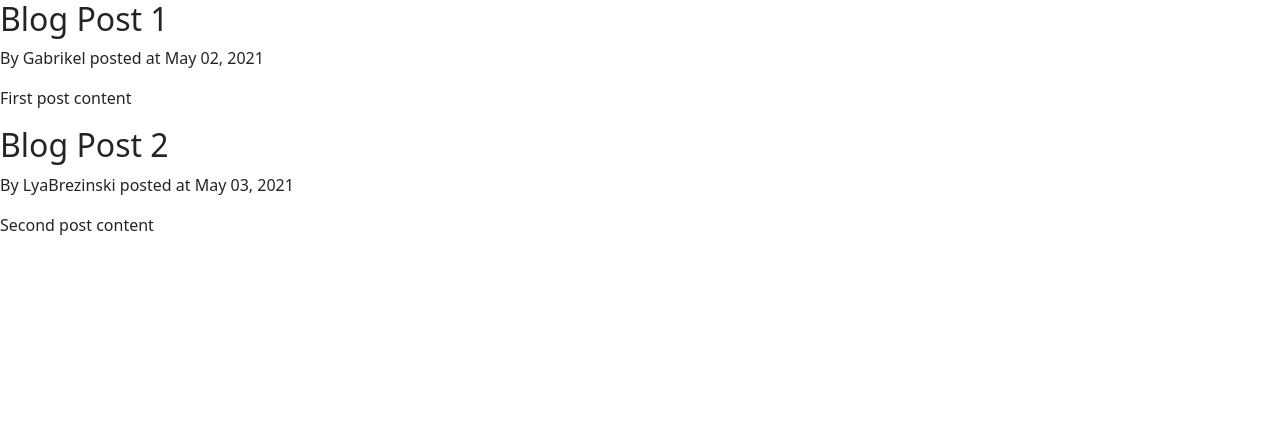
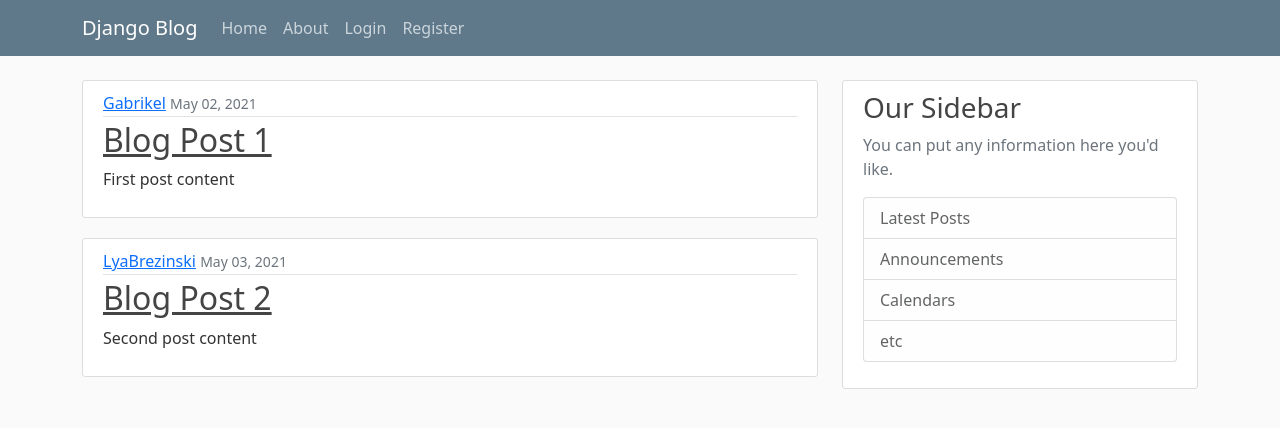
Before and after one commit to Gabrikel/django-blog, a Django app: page / in a window 1280 px wide. Shown: the top 428 px of the page. Run offline with Django 3.2, Linux system fonts and the light colour scheme.

Commit message:
templates finnalized

```diff
--- /dev/null
+++ b/blog/static/blog/main.css
@@ -0,0 +1,84 @@
+body {
+    background: #fafafa;
+    color: #333333;
+    margin-top: 5rem;
+  }
+
+  h1, h2, h3, h4, h5, h6 {
+    color: #444444;
+  }
+
+  ul {
+    margin: 0;
+  }
+
+  .bg-steel {
+    background-color: #5f788a;
+  }
+
+  .site-header .navbar-nav .nav-link {
+    color: #cbd5db;
+  }
+
+  .site-header .navbar-nav .nav-link:hover {
+    color: #ffffff;
+  }
+
+  .site-header .navbar-nav .nav-link.active {
+    font-weight: 500;
+  }
+
+  .content-section {
+    background: #ffffff;
+    padding: 10px 20px;
+    border: 1px solid #dddddd;
+    border-radius: 3px;
+    margin-bottom: 20px;
+  }
+
+  .article-title {
+    color: #444444;
+  }
+
+  a.article-title:hover {
+    color: #428bca;
+    text-decoration: none;
+  }
+
+  .article-content {
+    white-space: pre-line;
+  }
+
+  .article-img {
+    height: 65px;
+    width: 65px;
+    margin-right: 16px;
+  }
+
+  .article-metadata {
+    padding-bottom: 1px;
+    margin-bottom: 4px;
+    border-bottom: 1px solid #e3e3e3
+  }
+
+  .article-metadata a:hover {
+    color: #333;
+    text-decoration: none;
+  }
+
+  .article-svg {
+    width: 25px;
+    height: 25px;
+    vertical-align: middle;
+  }
+
+  .account-img {
+    height: 125px;
+    width: 125px;
+    margin-right: 20px;
+    margin-bottom: 16px;
+  }
+
+  .account-heading {
+    font-size: 2.5rem;
+  }
--- a/blog/templates/blog/base.html
+++ b/blog/templates/blog/base.html
@@ -1,3 +1,4 @@
+{% load static %}
 <!DOCTYPE html>
 <html>
 <head>
@@ -8,6 +9,8 @@
     <!-- Bootstrap CSS -->
     <link href="https://cdn.jsdelivr.net/npm/bootstrap@5.0.0-beta3/dist/css/bootstrap.min.css" rel="stylesheet" integrity="sha384-eOJMYsd53ii+scO/bJGFsiCZc+5NDVN2yr8+0RDqr0Ql0h+rP48ckxlpbzKgwra6" crossorigin="anonymous">
 
+    <link rel="stylesheet" type="text/css" href="{% static 'blog/main.css' %}">
+
     {% if title %}
         <title>Django Blog - {{ title }}</title>
     {% else %}
@@ -15,7 +18,48 @@
     {% endif %}
 </head>
 <body>
-    {% block content %}{% endblock %}
+
+    <header class="site-header">
+        <nav class="navbar navbar-expand-md navbar-dark bg-steel fixed-top">
+        <div class="container">
+            <a class="navbar-brand mr-4" href="{% url 'blog-home' %}">Django Blog</a>
+            <button class="navbar-toggler" type="button" data-toggle="collapse" data-target="#navbarToggle" aria-controls="navbarToggle" aria-expanded="false" aria-label="Toggle navigation">
+            <span class="navbar-toggler-icon"></span>
+            </button>
+            <div class="collapse navbar-collapse" id="navbarToggle">
+            <div class="navbar-nav mr-auto">
+                <a class="nav-item nav-link" href="{% url 'blog-home' %}">Home</a>
+                <a class="nav-item nav-link" href="{% url 'blog-about' %}">About</a>
+            </div>
+            <!-- Navbar Right Side -->
+            <div class="navbar-nav">
+                <a class="nav-item nav-link" href="#">Login</a>
+                <a class="nav-item nav-link" href="#">Register</a>
+            </div>
+            </div>
+        </div>
+        </nav>
+    </header>
+    <main role="main" class="container">
+        <div class="row">
+          <div class="col-md-8">
+            {% block content %}{% endblock %}
+          </div>
+          <div class="col-md-4">
+            <div class="content-section">
+              <h3>Our Sidebar</h3>
+              <p class='text-muted'>You can put any information here you'd like.
+                <ul class="list-group">
+                  <li class="list-group-item list-group-item-light">Latest Posts</li>
+                  <li class="list-group-item list-group-item-light">Announcements</li>
+                  <li class="list-group-item list-group-item-light">Calendars</li>
+                  <li class="list-group-item list-group-item-light">etc</li>
+                </ul>
+              </p>
+            </div>
+          </div>
+        </div>
+      </main>
     <!-- Option 1: Bootstrap Bundle with Popper
     <script src="https://cdn.jsdelivr.net/npm/bootstrap@5.0.0-beta3/dist/js/bootstrap.bundle.min.js" integrity="sha384-JEW9xMcG8R+pH31jmWH6WWP0WintQrMb4s7ZOdauHnUtxwoG2vI5DkLtS3qm9Ekf" crossorigin="anonymous"></script>
     -->
--- a/blog/templates/blog/home.html
+++ b/blog/templates/blog/home.html
@@ -1,8 +1,15 @@
 {% extends "blog/base.html" %}
     {% block content %}
         {% for post in posts %}
-            <h2>{{ post.title }}</h2>
-            <p>By {{ post.author }} posted at {{ post.date_posted }}</p>
-            <p>{{ post.content }}</p>
+            <article class="media content-section">
+                <div class="media-body">
+                <div class="article-metadata">
+                    <a class="mr-2" href="#">{{ post.author }}</a>
+                    <small class="text-muted">{{ post.date_posted }}</small>
+                </div>
+                <h2><a class="article-title" href="#">{{ post.title }}</a></h2>
+                <p class="article-content">{{ post.content }}</p>
+                </div>
+            </article>
         {% endfor %}
     {% endblock content %}
```
Also changed, not shown: db.sqlite3.
